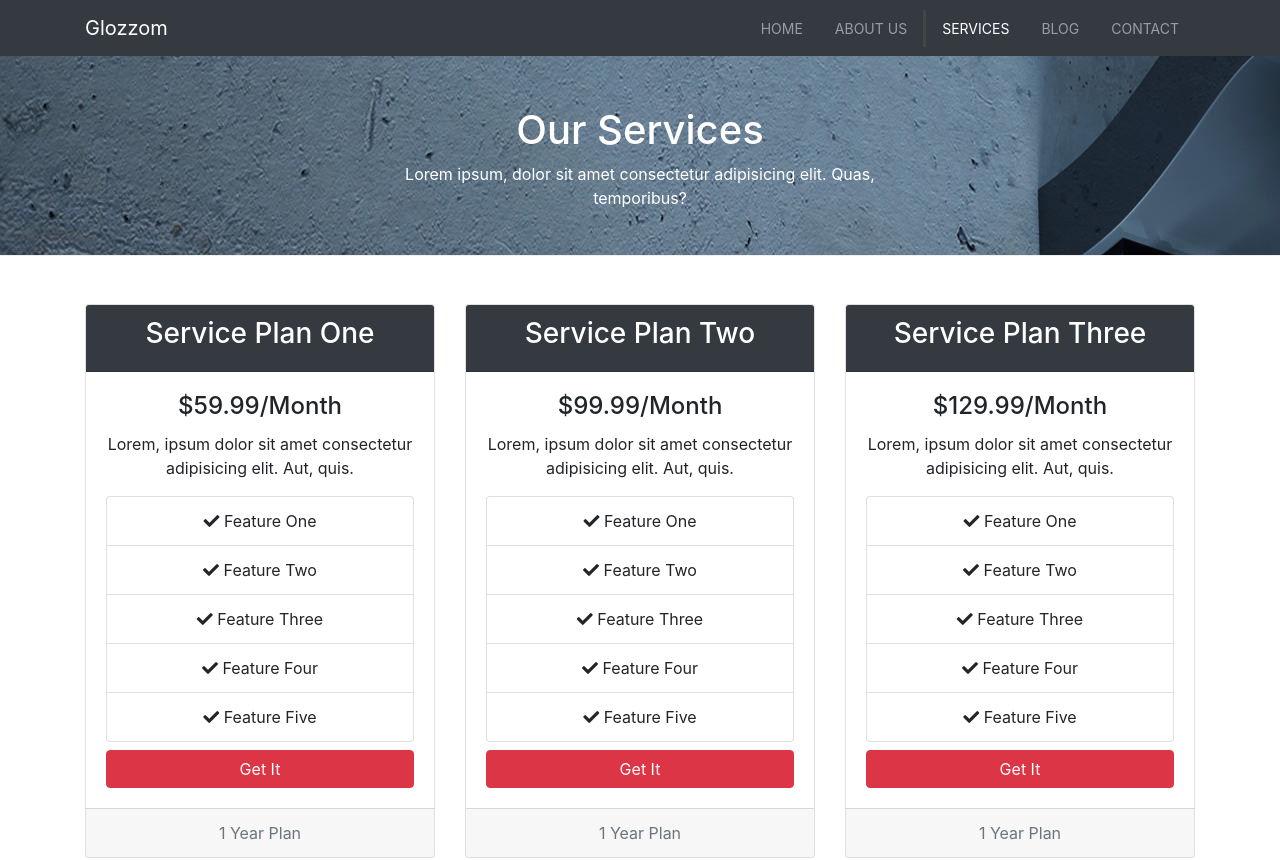
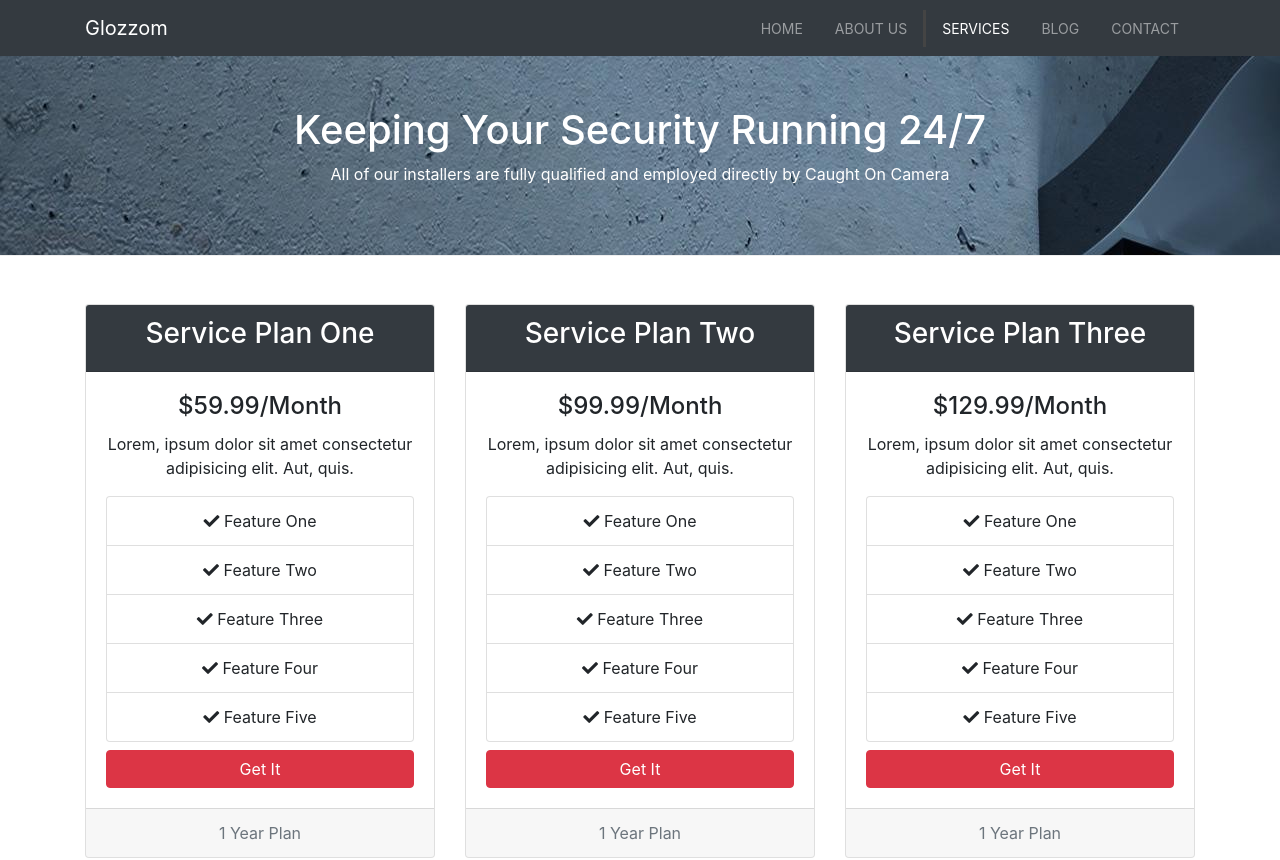
Before and after one commit to CodeMastersAIE/Eyespy-Security-Solutions, a plain HTML site: page services.html in a window 1280 px wide. Shown: the top 860 px of the page. Drawn offline with nearby package versions, Linux system fonts and the light colour scheme.

Commit message:
heading-changed

```diff
--- a/services.html
+++ b/services.html
@@ -46,9 +46,9 @@
   <header id="page-header">
     <div class="container">
       <div class="row">
-        <div class="col-md-6 m-auto text-center">
-          <h1>Our Services</h1>
-          <p>Lorem ipsum, dolor sit amet consectetur adipisicing elit. Quas, temporibus?</p>
+        <div class="col-md-8 m-auto text-center">
+          <h1>Keeping Your Security Running 24/7</h1>
+          <p>All of our installers are fully qualified and employed directly by Caught On Camera</p>
         </div>
       </div>
     </div>
```
